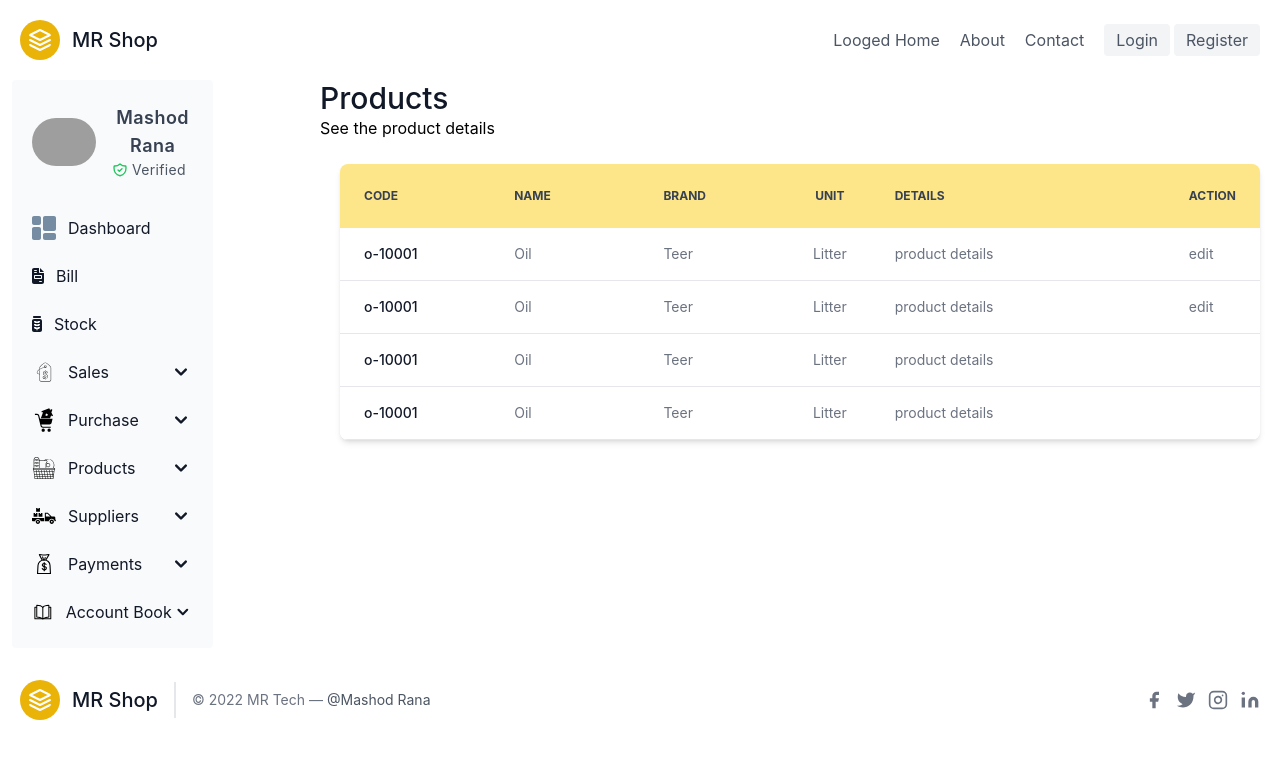
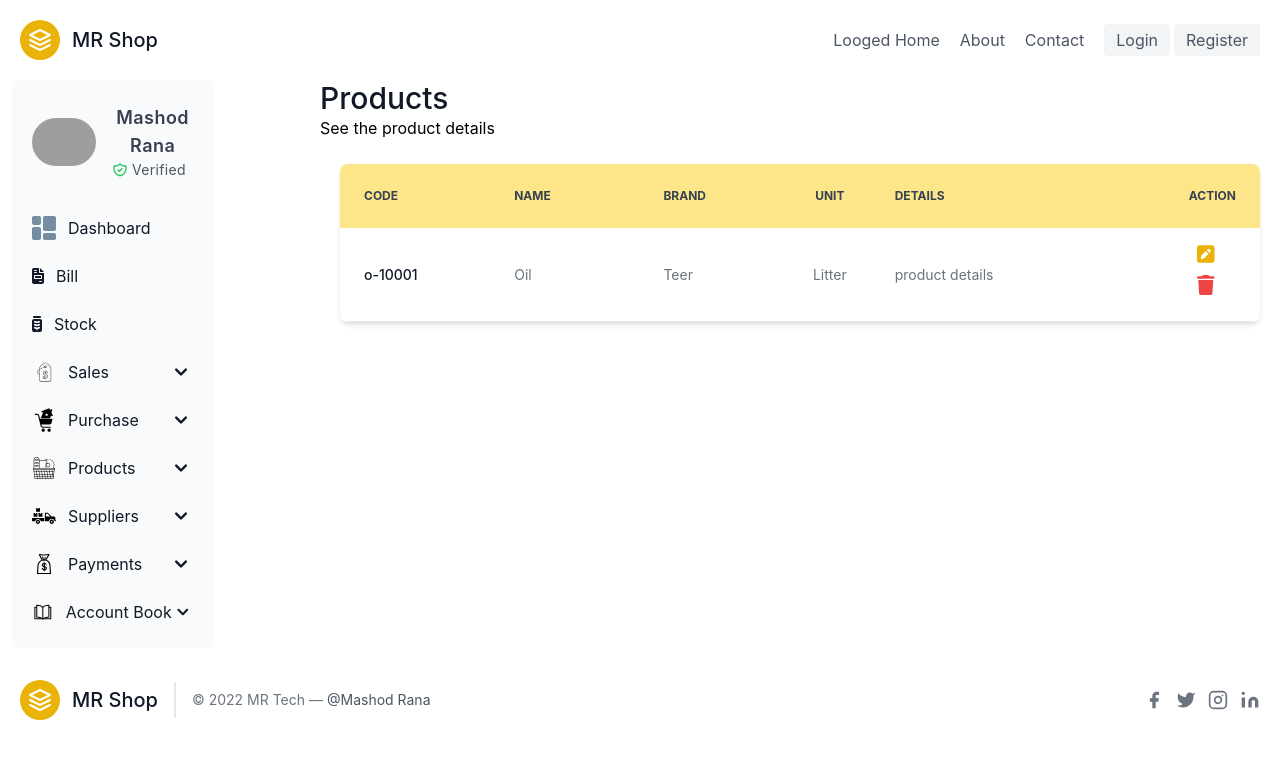
Before and after one commit to samueltefera/potential-inventory, a React (Create React App) app in the folder client/: page /dashboard/view-products in a window 1280 px wide. Shown: the top 758 px of the page. Built offline with nearby package versions, Linux system fonts and the light colour scheme; grey boxes are pictures that could not be loaded.

Commit message:
product view desing updated

```diff
--- /dev/null
+++ b/client/src/Components/Products/ProductTableRow.jsx
@@ -0,0 +1,39 @@
+import { Link } from "react-router-dom";
+import { faPencilSquare, faTrash } from "@fortawesome/free-solid-svg-icons";
+import { FontAwesomeIcon } from "@fortawesome/react-fontawesome";
+
+
+const ProductTableRow = () => {
+    return (
+        <tr className="bg-white border-b dark:bg-gray-900 dark:border-gray-700">
+            <th scope="row" className="px-6 py-4 font-medium text-gray-900 whitespace-nowrap dark:text-white">
+                o-10001
+            </th>
+            <td className="px-6 py-4">
+                Oil
+            </td>
+            <td className="px-6 py-4">
+                Teer
+            </td>
+            <td className="px-6 py-4 text-center">
+                Litter
+            </td>
+            <td className="px-6 py-4">
+                product details
+            </td>
+            <td className="px-6 py-4">
+                <Link className="p-2" to='23' >
+                    <FontAwesomeIcon className="text-xl text-yellow-500 hover:cursor-pointer" icon={faPencilSquare} />
+                </Link>
+                <button
+                    className="p-2"
+                    // onClick={() => props.removeSupplier(props.supplier.id)}
+                >
+                    <FontAwesomeIcon className="text-xl text-red-500 hover:cursor-pointer" icon={faTrash} />
+                </button>
+            </td>
+        </tr>
+    );
+};
+
+export default ProductTableRow;
--- a/client/src/Components/Products/ViewProducts.jsx
+++ b/client/src/Components/Products/ViewProducts.jsx
@@ -1,109 +1,38 @@
-const ViewProducts = ()=>{
+import ProductTableRow from "./ProductTableRow";
+
+const ViewProducts = () => {
   return (
     <>
       <h1 className="text-start sm:text-3xl text-2xl font-medium title-font text-gray-900">Products</h1>
       <p className="text-md text-start">See the product details</p>
-    <div class="container px-5 py-6 mx-auto">
+      <div className="container px-5 py-6 mx-auto">
         {/* Product Table */}
-      <div class="relative overflow-x-auto shadow-md sm:rounded-lg">
-        <table class="w-full text-sm text-left text-gray-500 dark:text-gray-400">
-          <thead class="text-xs text-gray-700 uppercase bg-amber-200 dark:bg-gray-700 dark:text-gray-400">
+        <div className="relative overflow-x-auto shadow-md sm:rounded-lg">
+          <table className="w-full text-sm text-left text-gray-500 dark:text-gray-400">
+            <thead className="text-xs text-gray-700 uppercase bg-amber-200 dark:bg-gray-700 dark:text-gray-400">
               <tr>
-            <th scope="col" class="px-6 py-6 w-2/12">
+                <th scope="col" className="px-6 py-6 w-2/12">
                   Code
                 </th>
-              <th scope="col" class="px-6 py-6 w-2/12">
+                <th scope="col" className="px-6 py-6 w-2/12">
                   Name
                 </th>
-              <th scope="col" class="px-6 py-6 w-2/12">
+                <th scope="col" className="px-6 py-6 w-2/12">
                   Brand
                 </th>
-              <th scope="col" class="px-6 py-6 w-1/12 text-center">
+                <th scope="col" className="px-6 py-6 w-1/12 text-center">
                   Unit
                 </th>
-              <th scope="col" class="px-6 py-6 w-4/12">
+                <th scope="col" className="px-6 py-6 w-4/12">
                   Details
                 </th>
-              <th scope="col" class="px-6 py-6 w-1/12">
+                <th scope="col" className="px-6 py-6 w-1/12">
                   Action
                 </th>
               </tr>
             </thead>
             <tbody>
-            <tr class="bg-white border-b dark:bg-gray-900 dark:border-gray-700">
-              <th scope="row" class="px-6 py-4 font-medium text-gray-900 whitespace-nowrap dark:text-white">
-                o-10001
-              </th>
-              <td class="px-6 py-4">
-                Oil
-              </td>
-              <td class="px-6 py-4">
-                Teer
-              </td>
-              <td class="px-6 py-4 text-center">
-                Litter
-              </td>
-              <td class="px-6 py-4">
-               product details
-              </td>
-              <td class="px-6 py-4">
-               edit
-              </td>
-            </tr>
-            <tr class="bg-white border-b dark:bg-gray-900 dark:border-gray-700">
-              <th scope="row" class="px-6 py-4 font-medium text-gray-900 whitespace-nowrap dark:text-white">
-                o-10001
-              </th>
-              <td class="px-6 py-4">
-                Oil
-              </td>
-              <td class="px-6 py-4">
-                Teer
-              </td>
-              <td class="px-6 py-4 text-center">
-                Litter
-              </td>
-              <td class="px-6 py-4">
-               product details
-              </td>
-              <td class="px-6 py-4">
-               edit
-              </td>
-            </tr>
-            <tr class="bg-white border-b dark:bg-gray-900 dark:border-gray-700">
-              <th scope="row" class="px-6 py-4 font-medium text-gray-900 whitespace-nowrap dark:text-white">
-                o-10001
-              </th>
-              <td class="px-6 py-4">
-                Oil
-              </td>
-              <td class="px-6 py-4">
-                Teer
-              </td>
-              <td class="px-6 py-4 text-center">
-                Litter
-              </td>
-              <td class="px-6 py-4">
-               product details
-              </td>
-            </tr>
-            <tr class="bg-white border-b dark:bg-gray-900 dark:border-gray-700">
-              <th scope="row" class="px-6 py-4 font-medium text-gray-900 whitespace-nowrap dark:text-white">
-                o-10001
-              </th>
-              <td class="px-6 py-4">
-                Oil
-              </td>
-              <td class="px-6 py-4">
-                Teer
-              </td>
-              <td class="px-6 py-4 text-center">
-                Litter
-              </td>
-              <td class="px-6 py-4">
-               product details
-              </td>
-            </tr>
+              <ProductTableRow />
             </tbody>
           </table>
         </div>
```
Lines whose indentation alone changed are shown as unchanged.
